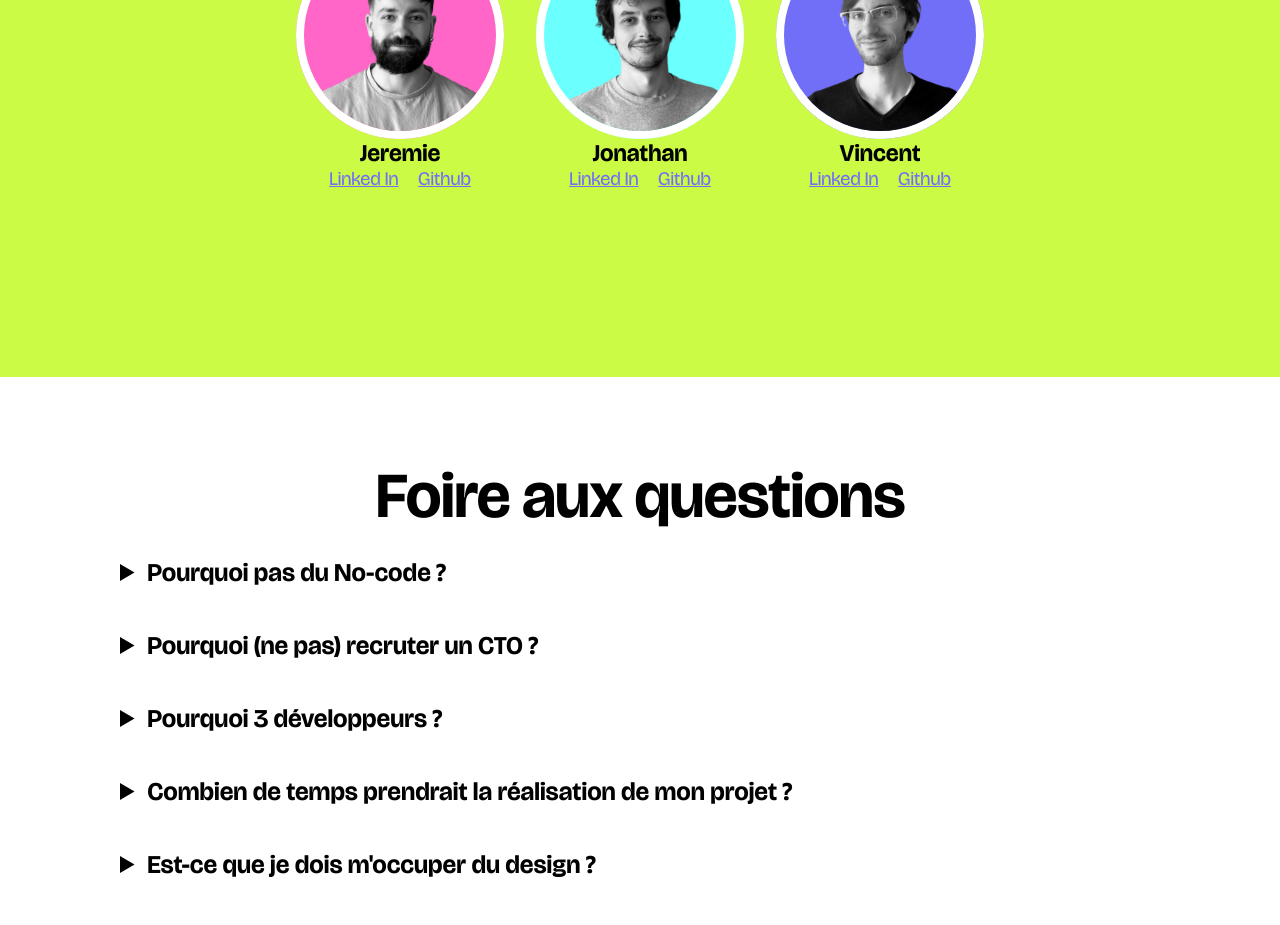
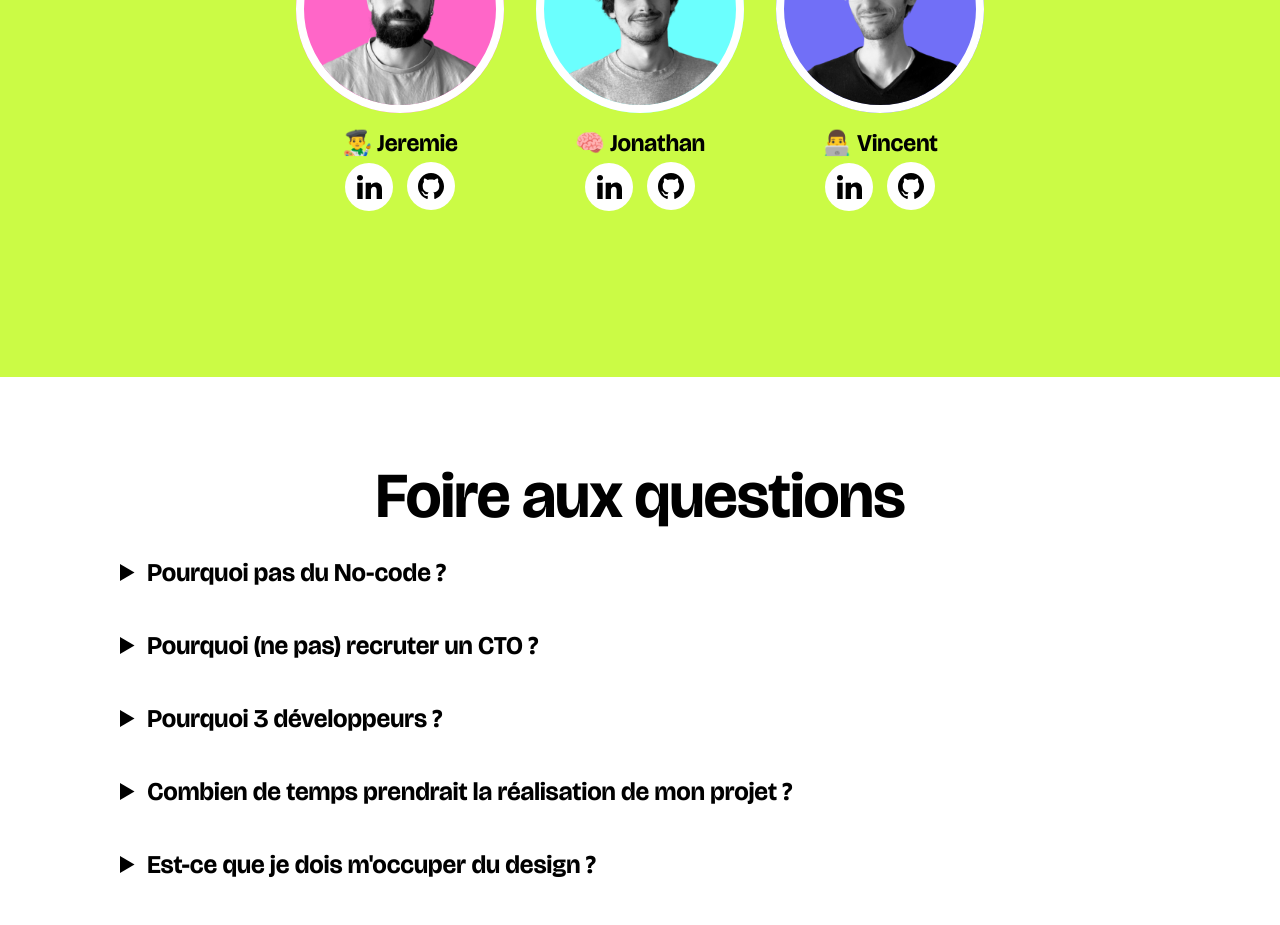
Before and after one commit to les3dev/website, a SvelteKit app: page / in a window 1280 px wide. Shown: the part 2680-3605 px from the top of the page. Built offline with nearby package versions, Linux system fonts and the light colour scheme.

Commit message:
feat(profiles): use icons for socials

```diff
--- /dev/null
+++ b/src/lib/GithubIcon.svelte
@@ -0,0 +1,6 @@
+<svg width="26" height="26" viewBox="0 0 26 26" fill="none" xmlns="http://www.w3.org/2000/svg">
+    <path
+        d="M13 0C5.82183 0 0 5.9679 0 13.3286C0 19.2177 3.7245 24.2137 8.89092 25.9764C9.53983 26.0997 9.75 25.6865 9.75 25.3355V22.8542C6.13383 23.6606 5.38092 21.2814 5.38092 21.2814C4.78942 19.7408 3.93683 19.331 3.93683 19.331C2.75708 18.5035 4.02675 18.5213 4.02675 18.5213C5.33217 18.6146 6.019 19.8952 6.019 19.8952C7.17817 21.9323 9.05992 21.3436 9.802 21.0026C9.91792 20.1418 10.2548 19.5531 10.6275 19.221C7.74042 18.8822 4.70492 17.7393 4.70492 12.6333C4.70492 11.1772 5.213 9.98871 6.04392 9.0557C5.90958 8.71915 5.46433 7.36297 6.17067 5.52806C6.17067 5.52806 7.26267 5.1704 9.74675 6.89424C10.7835 6.59879 11.895 6.45106 13 6.44551C14.105 6.45106 15.2176 6.59879 16.2565 6.89424C18.7384 5.1704 19.8283 5.52806 19.8283 5.52806C20.5357 7.36408 20.0904 8.72027 19.9561 9.0557C20.7903 9.98871 21.294 11.1783 21.294 12.6333C21.294 17.7526 18.2531 18.88 15.3584 19.2099C15.8243 19.6231 16.25 20.4339 16.25 21.6779V25.3355C16.25 25.6899 16.458 26.1064 17.1178 25.9753C22.2798 24.2104 26 19.2155 26 13.3286C26 5.9679 20.1793 0 13 0Z"
+        fill="currentColor"
+    />
+</svg>
--- /dev/null
+++ b/src/lib/LinkedInIcon.svelte
@@ -0,0 +1,6 @@
+<svg width="25" height="24" viewBox="0 0 25 24" fill="none" xmlns="http://www.w3.org/2000/svg">
+    <path
+        d="M0 2.78788C0 1.97978 0.28154 1.31312 0.844595 0.787879C1.40765 0.262618 2.13965 0 3.04054 0C3.92536 0 4.64124 0.25857 5.18822 0.775758C5.75128 1.30909 6.03282 2.00402 6.03282 2.86061C6.03282 3.63636 5.75934 4.28281 5.21236 4.8C4.6493 5.33333 3.90927 5.6 2.99228 5.6H2.96815C2.08333 5.6 1.36745 5.33333 0.820463 4.8C0.27348 4.26667 0 3.59595 0 2.78788ZM0.313707 24V7.80606H5.67085V24H0.313707ZM8.639 24H13.9961V14.9576C13.9961 14.3919 14.0605 13.9555 14.1892 13.6485C14.4144 13.099 14.7563 12.6343 15.2148 12.2545C15.6733 11.8747 16.2484 11.6848 16.9402 11.6848C18.742 11.6848 19.6429 12.905 19.6429 15.3455V24H25V14.7152C25 12.3232 24.4369 10.5091 23.3108 9.27273C22.1847 8.03636 20.6966 7.41818 18.8465 7.41818C16.7712 7.41818 15.1544 8.31515 13.9961 10.1091V10.1576H13.972L13.9961 10.1091V7.80606H8.639C8.67116 8.32322 8.68726 9.9313 8.68726 12.6303C8.68726 15.3293 8.67116 19.1192 8.639 24Z"
+        fill="currentColor"
+    />
+</svg>
--- a/src/routes/+page.svelte
+++ b/src/routes/+page.svelte
@@ -4,6 +4,8 @@
     import {onMount} from 'svelte';
     import {mediaQueries} from '$lib/mediaqueries';
     import Cloud from '$lib/Cloud.svelte';
+    import LinkedInIcon from '$lib/LinkedInIcon.svelte';
+    import GithubIcon from '$lib/GithubIcon.svelte';
 
     const isMobile = mediaQueries('(max-width: 720px)');
 
@@ -172,21 +174,21 @@
     <div class="wrap-center">
         <article class="profile appear" use:scrollEffect={1.4}>
             <Eyevatar src="/images/jeremie.png" left={{x: 84, y: 80}} right={{x: 110, y: 80}} bg="var(--color-pink)" />
-            <div class="name">Jeremie</div>
-            <a href="https://www.linkedin.com/in/jeremie-taboada-16495959/" target="_blank">Linked In</a>
-            <a href="https://github.com/jeremt" target="_blank">Github</a>
+            <div class="name">👨‍🎨 Jeremie</div>
+            <a href="https://www.linkedin.com/in/jeremie-taboada-16495959/" target="_blank"><LinkedInIcon /></a>
+            <a href="https://github.com/jeremt" target="_blank"><GithubIcon /></a>
         </article>
         <article class="profile appear" use:scrollEffect={1}>
             <Eyevatar src="/images/jonathan.png" left={{x: 84, y: 82}} right={{x: 110, y: 80}} bg="var(--color-cyan)" />
-            <div class="name">Jonathan</div>
-            <a href="https://www.linkedin.com/in/jonathanpicques/" target="_blank">Linked In</a>
-            <a href="https://github.com/jonathanpicques" target="_blank">Github</a>
+            <div class="name">🧠 Jonathan</div>
+            <a href="https://www.linkedin.com/in/jonathanpicques/" target="_blank"><LinkedInIcon /></a>
+            <a href="https://github.com/jonathanpicques" target="_blank"><GithubIcon /></a>
         </article>
         <article class="profile appear" use:scrollEffect={0.6}>
             <Eyevatar src="/images/vincent.png" left={{x: 72, y: 78}} right={{x: 100, y: 75}} bg="var(--color-indigo)" />
-            <div class="name">Vincent</div>
-            <a href="https://www.linkedin.com/in/vincentneel/" target="_blank">Linked In</a>
-            <a href="https://github.com/pikanezi" target="_blank">Github</a>
+            <div class="name">👨‍💻 Vincent</div>
+            <a href="https://www.linkedin.com/in/vincentneel/" target="_blank"><LinkedInIcon /></a>
+            <a href="https://github.com/pikanezi" target="_blank"><GithubIcon /></a>
         </article>
     </div>
 </section>
@@ -476,11 +478,24 @@
     .profile .name {
         font-weight: bold;
         font-size: 1.5rem;
+        margin-top: 1rem;
     }
     .profile a {
         font-size: 1.2rem;
-        padding: 0.5rem;
-        color: var(--color-indigo);
+        margin: 0.3rem;
+        border-radius: 50%;
+        display: inline-flex;
+        align-items: center;
+        justify-content: center;
+        width: 3rem;
+        height: 3rem;
+        color: var(--color-black);
+        background-color: var(--color-white);
+        transition: 0.3s all;
+    }
+    .profile a:hover {
+        color: var(--color-white);
+        background-color: var(--color-black);
     }
     #team article {
         text-align: center;
```
